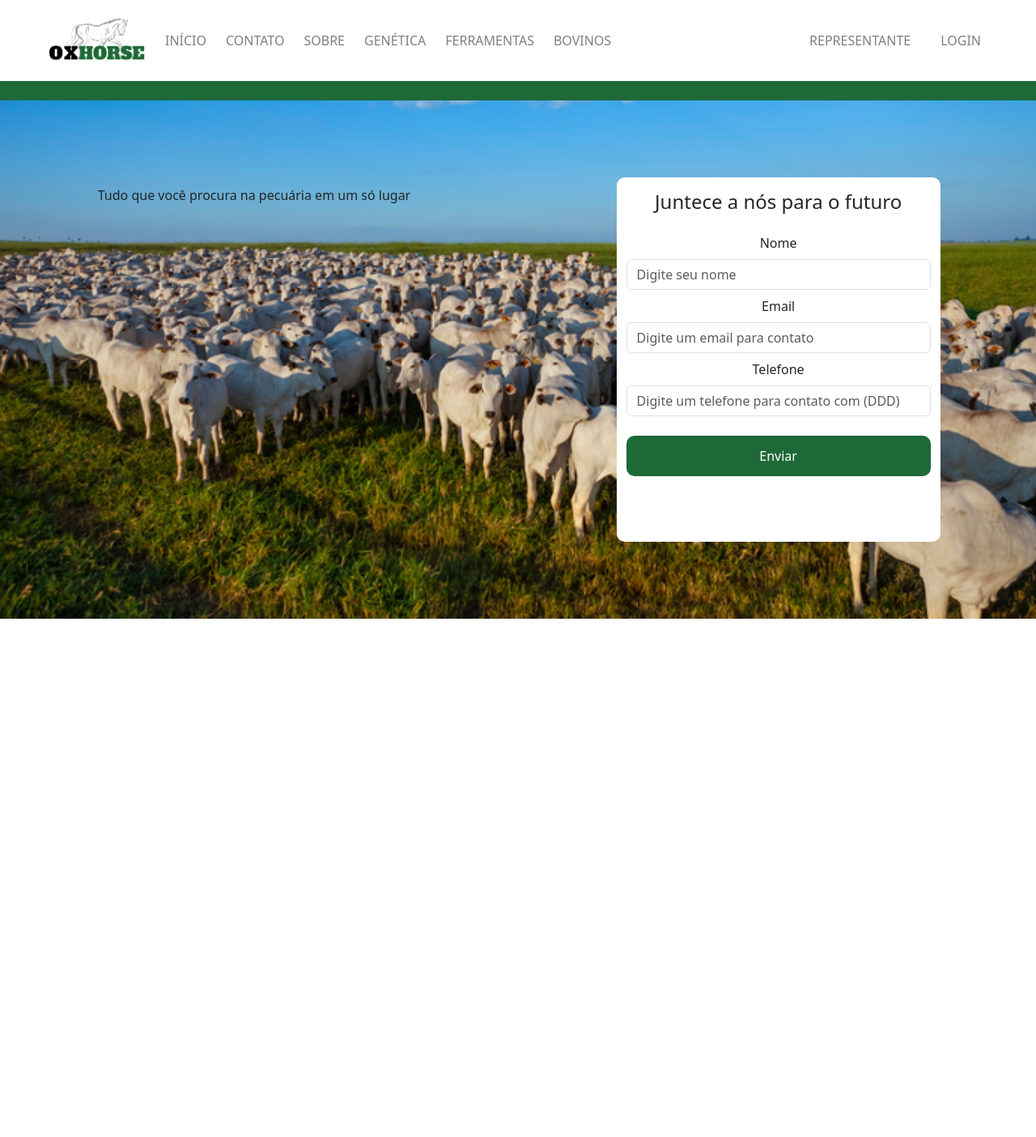
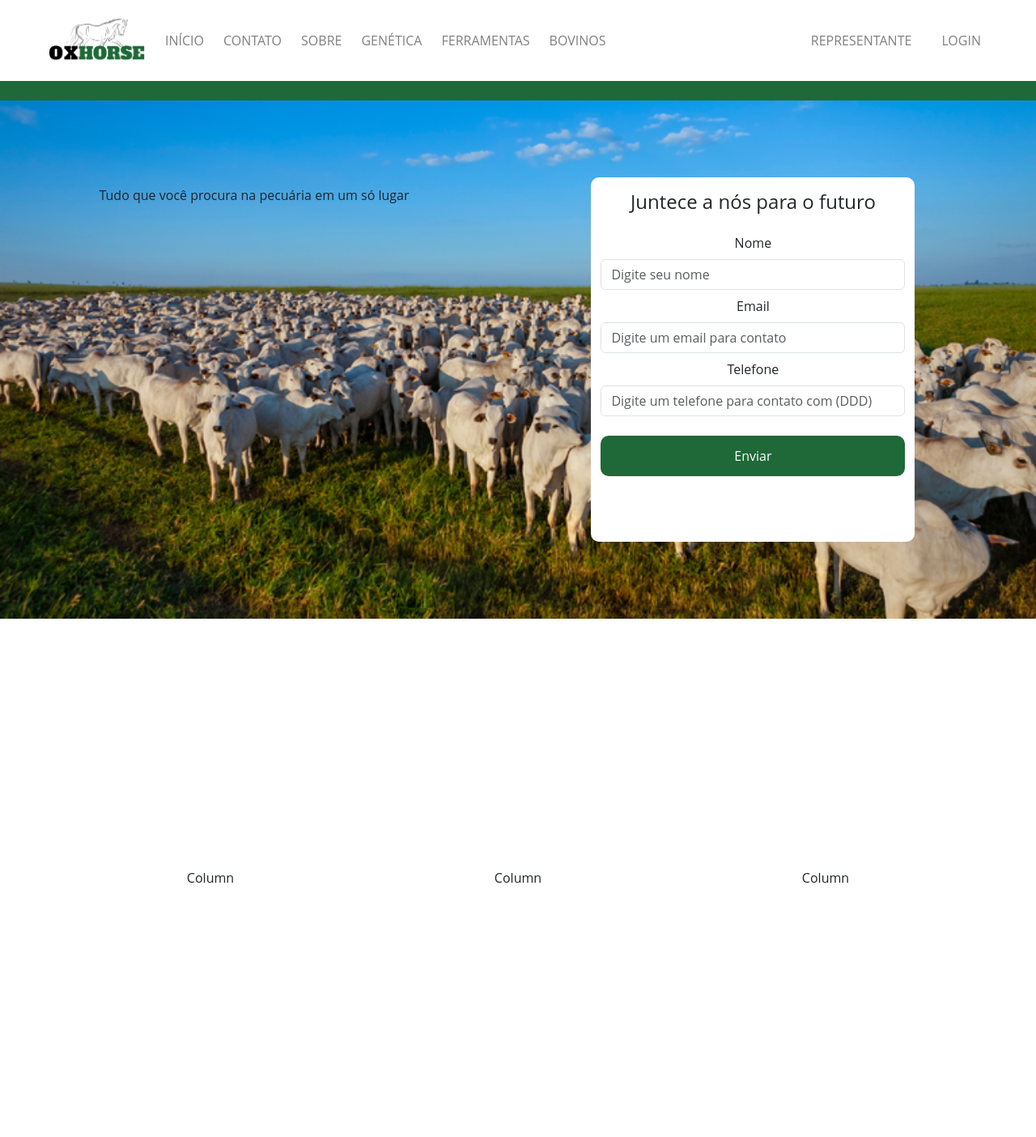
Before and after one commit to wellytonDSP/OxHorse_php, a PHP site: page / in a window 1280 px wide. Shown: the whole page at 81% size. Before the commit the page ends 764 px from the top, so only its background shows below. Run offline with PHP 8.4, Linux system fonts and the light colour scheme.

Commit message:
atualizacao

```diff
--- a/css/style.css
+++ b/css/style.css
@@ -1,6 +1,7 @@
-body{
+*{
     margin: 0;
     padding: 0;
+    font-family: 'Open Sans', sans-serif;
 
 }
 
--- a/public/index.php
+++ b/public/index.php
@@ -3,11 +3,13 @@
 ?>
 <main>
     <section class="banners banner-1 d-flex flex-column justify-content-center text-center">
-        <div class="banners-titulo row">
-            <div class="col-md-6">
+        <div class="banners-titulo">
+            <div class="container-fluid row">
+                <div class="col-md-6 justifycontent-center align-items-center text-center">
+
                     <p>Tudo que você procura na pecuária em um só lugar</p>
+
                 </div>
-
                 <div class="container form-contact col-md-6">
                     <div class="title p-3">
                         <h4 class="title">Juntece a nós para o futuro</h4>
@@ -32,6 +34,22 @@
                     </button>
                 </div>
             </div>
+        </div>
+    </section>
+    <section class="banners d-flex flex-column justify-content-center text-center">
+        <div class="container text-center">
+            <div class="row">
+                <div class="col">
+                    Column
+                </div>
+                <div class="col">
+                    Column
+                </div>
+                <div class="col">
+                    Column
+                </div>
+            </div>
+        </div>
     </section>
 </main>
 <?php
```
Lines whose indentation alone changed are shown as unchanged.
